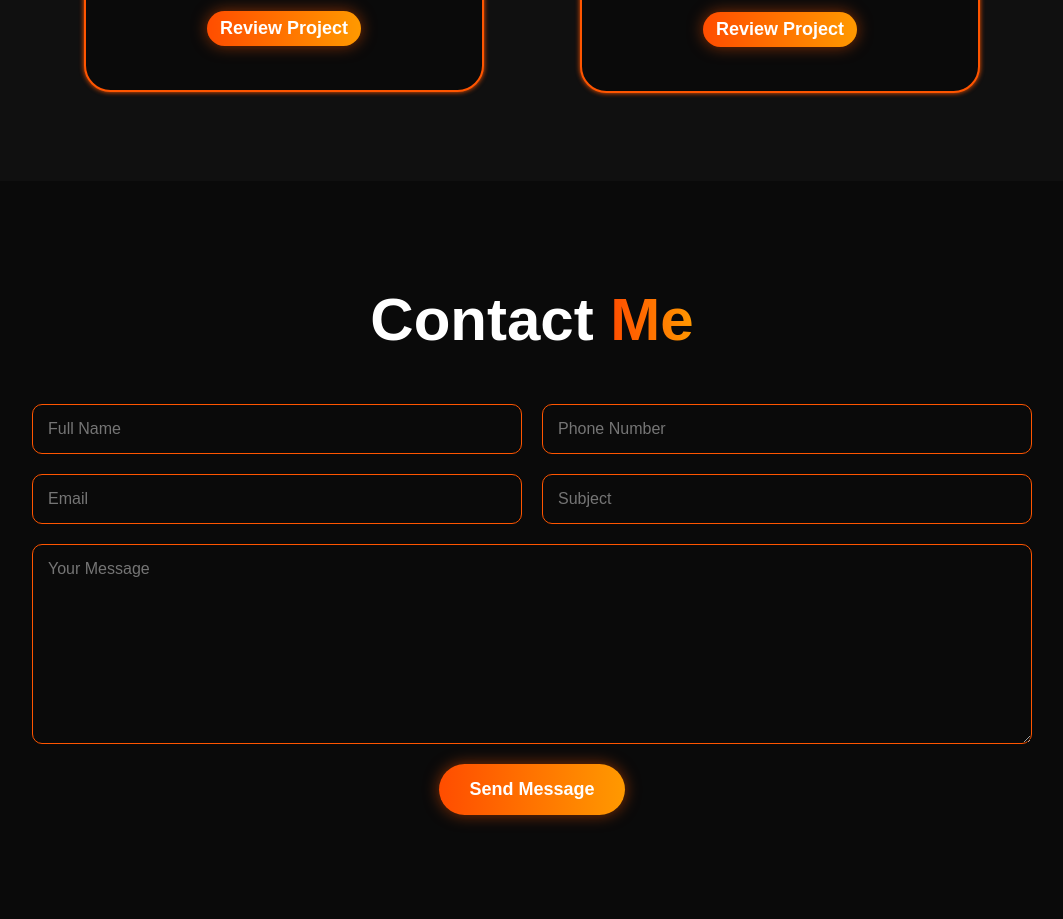
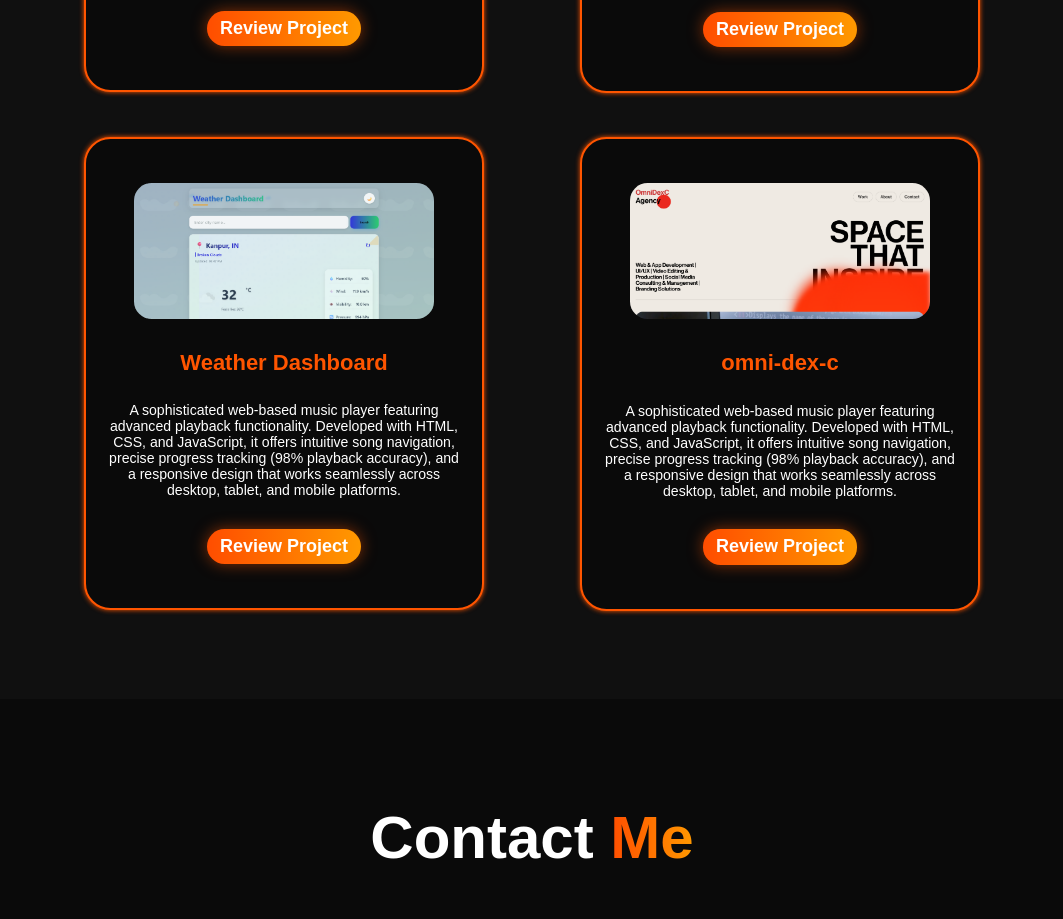
Before and after one commit to aniket-yadav2306/my_portfolio, a plain HTML site: page index.html in a window 1280 px wide. Shown: the part 3560-4479 px from the top of the page, without its empty margins (108-1171 px from the left). Drawn offline with nearby package versions, Linux system fonts and the light colour scheme.

Commit message:
added some projects

```diff
--- a/index.html
+++ b/index.html
@@ -70,7 +70,8 @@
         high-performance solutions. Tech-savvy and community-oriented, with a drive to innovate and make a positive
         impact through technology.
       </p>
-      <a href="https://drive.google.com/file/d/1es3v0K_Cvhe8uhuWnm0w5xDfg4lGs2ZC/view?usp=drive_link" class="btn">Read More</a>
+      <a href="https://drive.google.com/file/d/1es3v0K_Cvhe8uhuWnm0w5xDfg4lGs2ZC/view?usp=drive_link" class="btn">Read
+        More</a>
     </div>
   </section>
   <section class="services" id="services">
@@ -154,6 +155,31 @@
 
         </div>
       </div>
+      <div class="project-card">
+        <img src="Screenshot 2025-06-23 154942.png" alt="weather-dashboard-gamma-brown">
+        <h3>Weather Dashboard</h3>
+        <p>A sophisticated web-based music player featuring advanced playback functionality. Developed with HTML, CSS,
+          and JavaScript, it offers intuitive song navigation, precise progress tracking (98% playback accuracy), and a
+          responsive design that works seamlessly across desktop, tablet, and mobile platforms.</p>
+        <div class="project-links">
+          <a href="https://weather-dashboard-gamma-brown.vercel.app/" class="btn">Review Project</a>
+
+        </div>
+      </div>
+
+      <div class="project-card">
+        <img src="Screenshot 2025-06-23 155444.png" alt="omni-dex-c">
+        <h3>omni-dex-c</h3>
+        <p>A sophisticated web-based music player featuring advanced playback functionality. Developed with HTML, CSS,
+          and JavaScript, it offers intuitive song navigation, precise progress tracking (98% playback accuracy), and a
+          responsive design that works seamlessly across desktop, tablet, and mobile platforms.</p>
+        <div class="project-links">
+          <a href="https://omni-dex-c.vercel.app/" class="btn">Review Project</a>
+
+        </div>
+      </div>
+
+
     </div>
   </section>
   <section class="contact" id="contact">
```
Also changed, not shown: Screenshot 2025-06-23 154942.png (added), Screenshot 2025-06-23 155444.png (added). Lines whose indentation alone changed are shown as unchanged.
